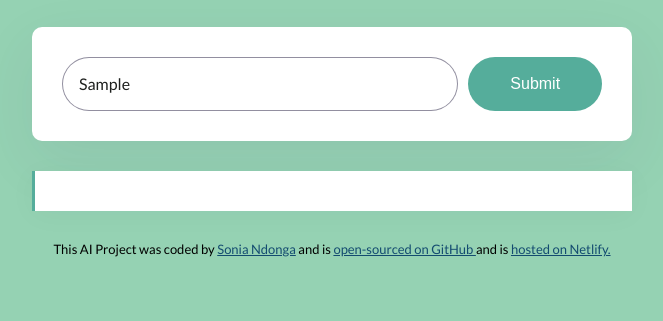
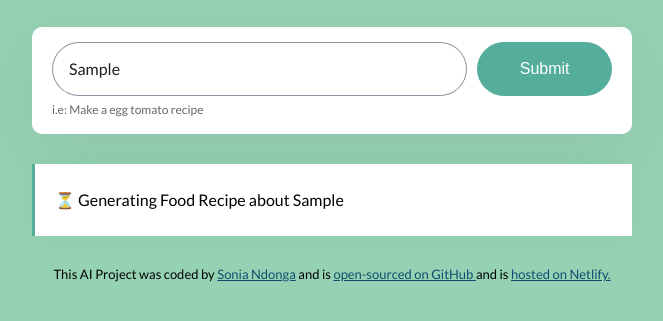
Before and after one commit to sonializzie/food-recipe-generator, a plain HTML site: page index.html in a window 1280 px wide. Both pictures are taken after typing "Sample" into the empty fields and a click on the input 843 px from the left and 261 px from the top of the page. Shown: the part 177-498 px from the top of the page, without its empty margins (308-971 px from the left). Drawn offline with nearby package versions, Linux system fonts and the light colour scheme; no server answers.

Commit message:
Improved the User Experience for the Food Recipe Generator

```diff
--- a/index.html
+++ b/index.html
@@ -29,12 +29,15 @@
     <div class="container">
       <!-- Beginning of header tag -->
       <header>
+        <!-- h1 tag for AI Food Recipe -->
         <h1>AI Food Recipe Generator</h1>
       </header>
       <!-- End of header tag -->
 
       <!-- Beginning of main tag -->
       <main>
+        <!-- Beginning of class form container -->
+        <div class="form-container">
           <!-- Beginning of form tag -->
           <form id="recipe-generator-form">
             <!-- Input text form -->
@@ -51,9 +54,14 @@
             <input type="submit" class="submit-button" />
           </form>
           <!-- End of form tag -->
+          <!-- Beginning of hint class -->
+          <div class="hint">i.e: Make a egg tomato recipe</div>
+          <!-- End of hint class -->
+        </div>
+        <!-- End of class form container -->
 
         <!-- Beginning of div recipe tag -->
-        <div class="recipe" id="recipe"></div>
+        <div class="recipe hidden" id="recipe"></div>
         <!-- End of div recipe tag -->
       </main>
       <!-- End of main tag -->
--- a/src/index.js
+++ b/src/index.js
@@ -33,6 +33,13 @@ function generateRecipe(event) {
   //   Constructed the full API Url with the prompt, context and API key
   let apiUrl = `https://api.shecodes.io/ai/v1/generate?prompt=${prompt}&context=${context}&key=${apiKey}`;
 
+  //   Selected the element where the recipe that will be displayed
+  let recipeElement = document.querySelector("#recipe");
+  //   Remove the "hidden" class from the recipe element to make it visible
+  recipeElement.classList.remove("hidden");
+  // Set the inner HTML of the recipe element to show a message indicating that the recipe is being generated
+  recipeElement.innerHTML = `<div class="generating">⏳ Generating Food Recipe about ${instructionsInput.value}</div>`;
+
   //   Logged messages to the console to be able to indicate that the recipe instructions has started
   console.log("Generating Recipe... Please Wait...");
   console.log(`Prompt: ${prompt}`);
--- a/src/style.css
+++ b/src/style.css
@@ -24,13 +24,23 @@ h1 {
   color: #1e201e; /*Font color for h1 text*/
 }
 
-form {
-  padding: 30px; /*Form padding layout*/
+.form-container {
+  padding: 15px 20px; /*Form padding layout*/
   background-color: #ffffff; /*Background color for form*/
   box-shadow: 0px 20px 60px rgba(65, 50, 100, 0.08); /*Box shadow for form layout*/
   border-radius: 10px; /*Rounded corners for the form layout*/
+  margin-bottom: 30px; /*Margin bottom layout for form*/
+}
+
+form {
   display: flex; /*Flexible layout for form*/
-  margin-bottom: 30px; /*Margin bottom layout for form*/
+}
+
+.hint {
+  line-height: 1.5; /*line height layout for hidden text*/
+  margin-top: 5px; /*margin-top layout for hidden text*/
+  opacity: 0.6; /*opacity for hidden text*/
+  font-size: 12px; /*font-size for hidden text*/
 }
 
 .instructions {
@@ -64,8 +74,12 @@ form {
   box-shadow: 0px 4px 30px 0px rgba(39, 33, 66, 0.03); /*Box-shadow for recipe class*/
 }
 
-.recipe strong{
-    color: #134b70; /*Color text for Food Recipe Generator AI*/
+.hidden {
+  display: none; /*display hidden text*/
+}
+
+.recipe strong {
+  color: #134b70; /*Color text for Food Recipe Generator AI*/
 }
 
 footer {
@@ -73,3 +87,24 @@ footer {
   font-size: 13px; /*Font text for footer*/
   margin-top: 30px; /*Margin-top for footer*/
 }
+
+/* Class for making text blank */
+.generating {
+  /* Blink animation: 1 second, repeats forever */
+  animation: blink-animation 1s steps(5, start) infinite;
+}
+
+/* Keyframes for blink effect  */
+@keyframes blink-animation {
+  /* At the end of each cycle, hide the text */
+  to {
+    visibility: hidden;
+  }
+}
+/* Keyframes for older browsers (like for example Safari or Chrome) */
+@-webkit-keyframes blink-animation {
+  /* At the end of each cycle, hide the text */
+  to {
+    visibility: hidden;
+  }
+}
```
Lines whose indentation alone changed are shown as unchanged.
